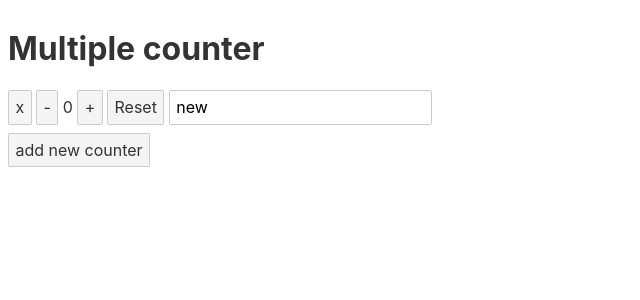
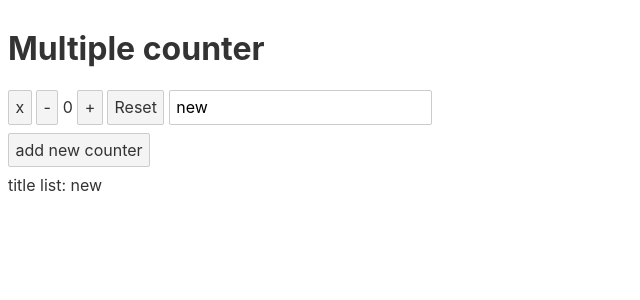
Before and after one commit to AnaKwt/MultipleCounter, a Svelte app: page / in a window 1280 px wide. Shown: the top 300 px of the page, without its empty margins (0-640 px from the left). Built offline with nearby package versions, Linux system fonts and the light colour scheme.

Commit message:
Add title list

```diff
--- a/src/App.svelte
+++ b/src/App.svelte
@@ -1,8 +1,21 @@
 <script lang="ts">
   import { counters } from './stores';
   import CounterList from './CounterList.svelte';
+
+  let titleListResult: string;
+  function titleList($counters) {
+    titleListResult = "";
+    for(let counter of $counters){
+      titleListResult += titleListResult && counter.title ? `, ${counter.title}`: counter.title;
+    }
+    return titleListResult;
+  }
 </script>
 
 <h1>Multiple counter</h1>
 
 <CounterList />
+
+<div>
+  title list: {titleList($counters)}
+</div>
```
